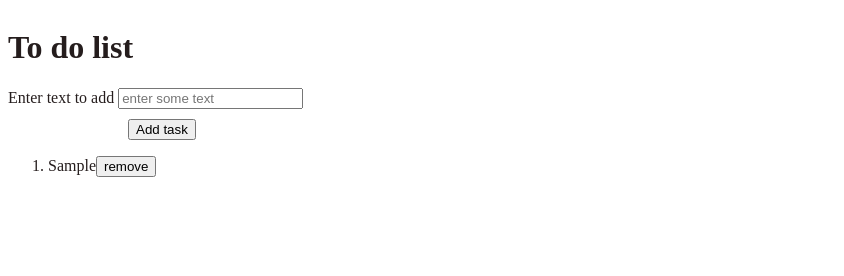
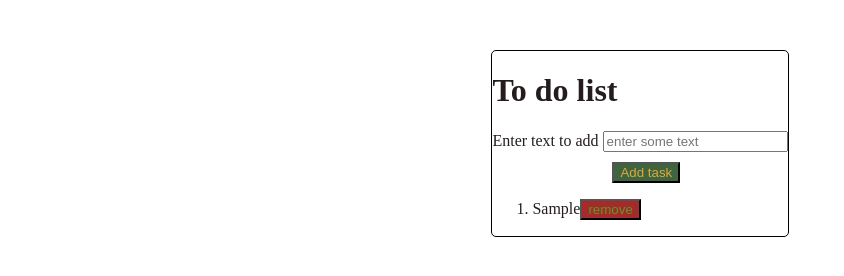
Before and after one commit to Jawad-Alichd4/to_do_list, a plain HTML site: page index.html in a window 1280 px wide. Both pictures are taken after typing "Sample" into the empty fields and a click on the button "Add task". Shown: the whole page, without its empty margins (0-844 px from the left). Drawn offline with Linux system fonts and the light colour scheme.

Commit message:
add style for add and remove button

```diff
--- a/style.css
+++ b/style.css
@@ -2,11 +2,15 @@ body{
    display: flex;
    color: rgb(37, 29, 29);
 
+   justify-content: center;
+   align-items: center;
+   margin-top: 50px;
+
 }
 div{
-    justify-content: center;
 
-
+border: 1px solid black;
+border-radius: 5px;
 
 }
 
@@ -14,3 +18,11 @@ div{
     margin-left: 120px;
     margin-top: 10px;
 }
+#addtaskbutton{
+    color: rgb(221, 169, 55);
+    background-color: rgb(64, 99, 64);
+}
+.remove-button{
+    color: rgb(93, 153, 36);
+    background-color: brown;
+}
```
